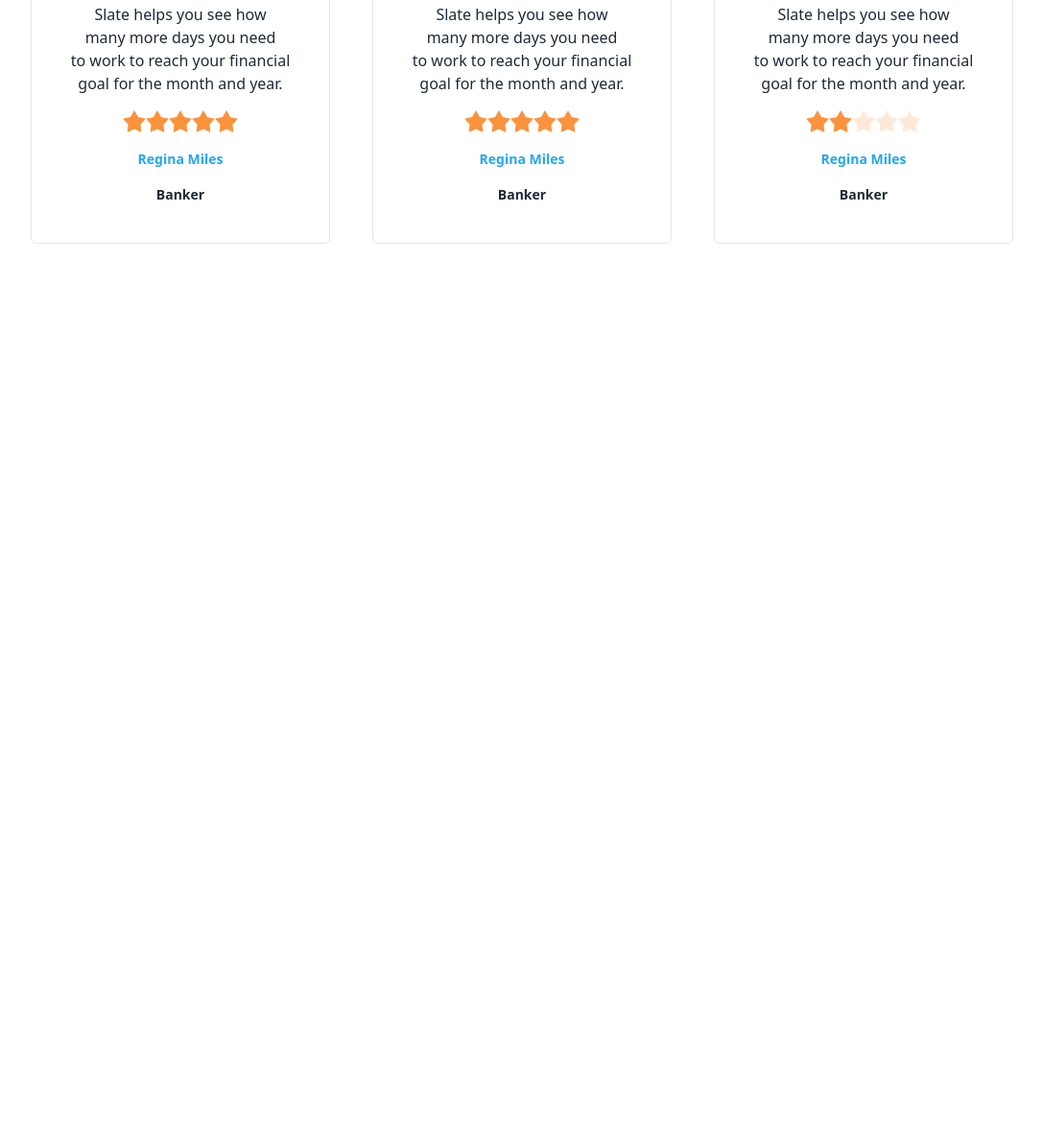
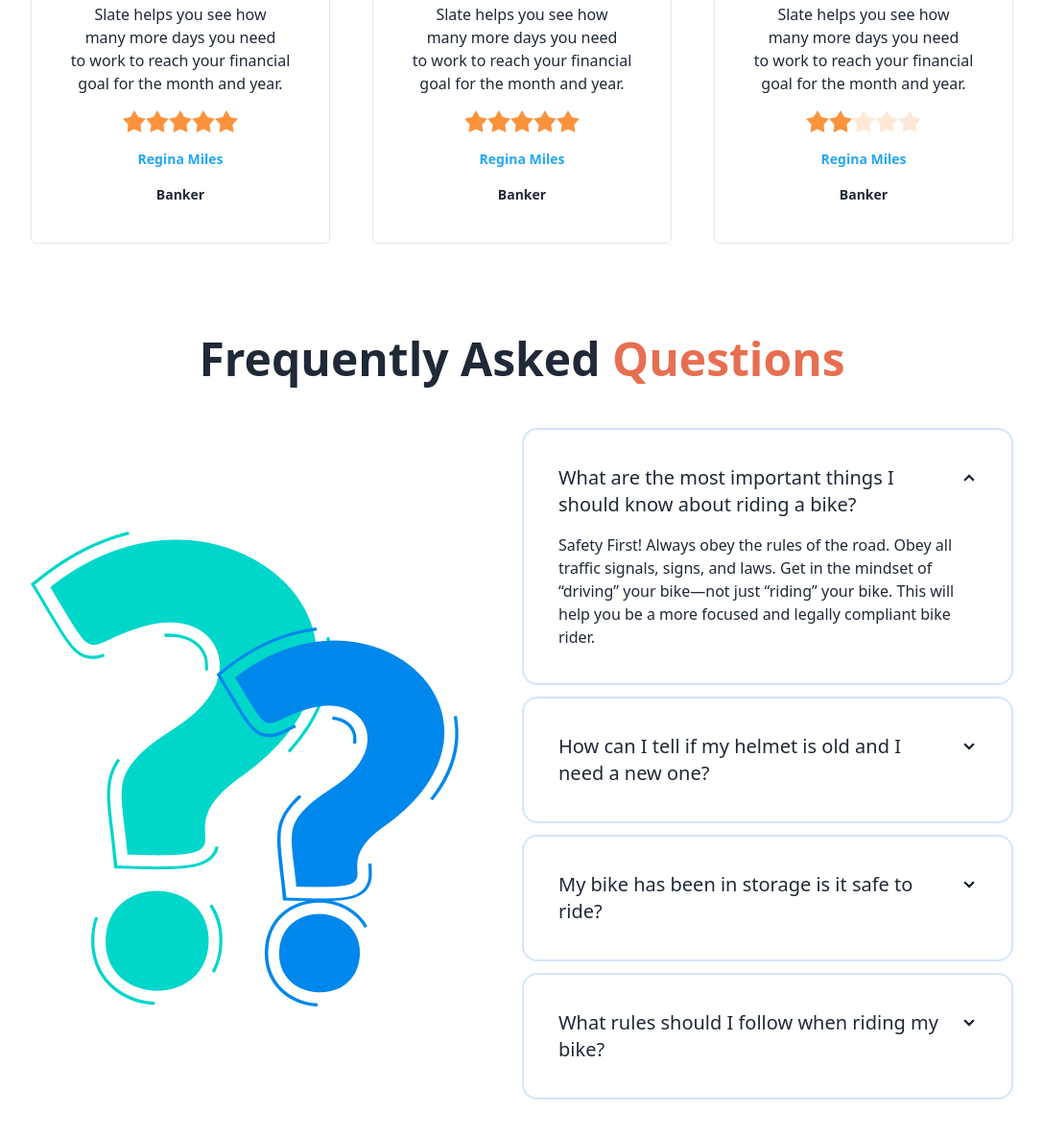
Before and after one commit to Sadia492/biker-zone-with-daisyui, a plain HTML site: page index.html in a window 1280 px wide. Shown: the part 2203-3387 px from the top of the page at 96% size, without its empty margins (96-1183 px from the left). Before the commit the page ends 2553 px from the top, so only its background shows below. Drawn offline with nearby package versions, Linux system fonts and the light colour scheme.

Commit message:
faq section added

```diff
--- a/index.html
+++ b/index.html
@@ -441,6 +441,85 @@
         </div>
       </section>
       <!-- client section ends here  -->
+      <!-- faq section starts here -->
+      <section class="my-24">
+        <h1 class="text-center font-semibold text-5xl mb-12">
+          Frequently Asked <span class="text-bike-primary">Questions</span>
+        </h1>
+        <div class="flex flex-col md:flex-row justify-between items-center">
+          <div class="">
+            <img class="w-full" src="images/others/faq.png" alt="" />
+          </div>
+          <div class="w-1/2">
+            <div
+              class="collapse collapse-arrow border-2 mb-3 p-5 border-[#D5E5FB]"
+            >
+              <input type="radio" name="my-accordion-2" checked="checked" />
+              <div class="collapse-title text-xl font-medium">
+                What are the most important things I should know about riding a
+                bike?
+              </div>
+              <div class="collapse-content">
+                <p>
+                  Safety First! Always obey the rules of the road. Obey all
+                  traffic signals, signs, and laws. Get in the mindset of
+                  “driving” your bike—not just “riding” your bike. This will
+                  help you be a more focused and legally compliant bike rider.
+                </p>
+              </div>
+            </div>
+            <div
+              class="collapse collapse-arrow border-2 mb-3 p-5 border-[#D5E5FB]"
+            >
+              <input type="radio" name="my-accordion-2" />
+              <div class="collapse-title text-xl font-medium">
+                How can I tell if my helmet is old and I need a new one?
+              </div>
+              <div class="collapse-content">
+                <p>
+                  Safety First! Always obey the rules of the road. Obey all
+                  traffic signals, signs, and laws. Get in the mindset of
+                  “driving” your bike—not just “riding” your bike. This will
+                  help you be a more focused and legally compliant bike rider.
+                </p>
+              </div>
+            </div>
+            <div
+              class="collapse collapse-arrow border-2 mb-3 p-5 border-[#D5E5FB]"
+            >
+              <input type="radio" name="my-accordion-2" />
+              <div class="collapse-title text-xl font-medium">
+                My bike has been in storage is it safe to ride?
+              </div>
+              <div class="collapse-content">
+                <p>
+                  Safety First! Always obey the rules of the road. Obey all
+                  traffic signals, signs, and laws. Get in the mindset of
+                  “driving” your bike—not just “riding” your bike. This will
+                  help you be a more focused and legally compliant bike rider.
+                </p>
+              </div>
+            </div>
+            <div
+              class="collapse collapse-arrow border-2 mb-3 p-5 border-[#D5E5FB]"
+            >
+              <input type="radio" name="my-accordion-2" />
+              <div class="collapse-title text-xl font-medium">
+                What rules should I follow when riding my bike?
+              </div>
+              <div class="collapse-content">
+                <p>
+                  Safety First! Always obey the rules of the road. Obey all
+                  traffic signals, signs, and laws. Get in the mindset of
+                  “driving” your bike—not just “riding” your bike. This will
+                  help you be a more focused and legally compliant bike rider.
+                </p>
+              </div>
+            </div>
+          </div>
+        </div>
+      </section>
+      <!-- faq section ends here -->
     </main>
     <footer></footer>
   </body>
```
